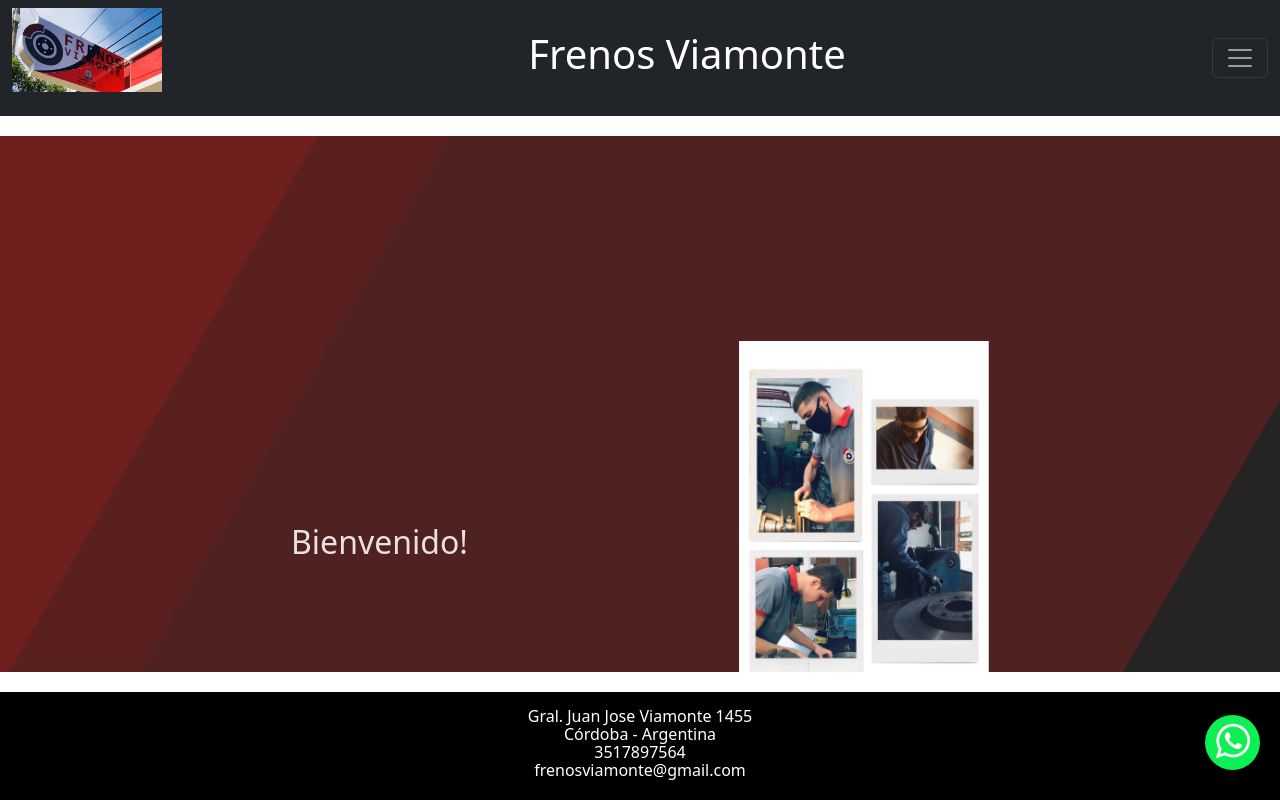
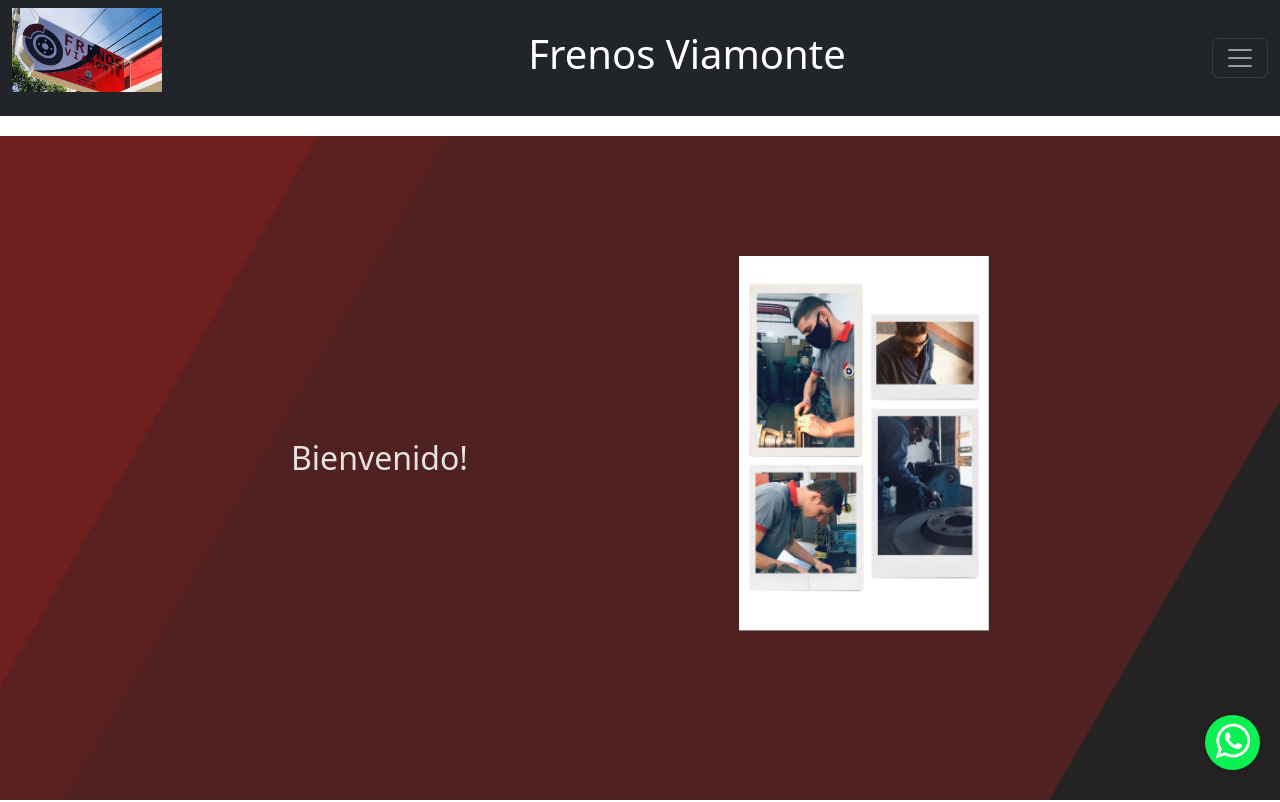
Before and after one commit to Daniela-Kreick/frenos-viamonte, a website: page index.html in a window 1280 px wide. Shown: the top 802 px of the page. Drawn offline with nearby package versions, Linux system fonts and the light colour scheme.

Commit message:
cambios index

```diff
--- a/index.html
+++ b/index.html
@@ -67,7 +67,7 @@
                 class="icon-whatsapp"></i></a>
     </main>
     <hr>
-    <footer class="footer__index footer-index2" id="footer-index">
+    <footer class="footer__index" id="footer-index">
         <p>Gral. Juan Jose Viamonte 1455 <br>
             Córdoba - Argentina <br>
             3517897564 <br>
--- a/scss/pages/_index.scss
+++ b/scss/pages/_index.scss
@@ -1,21 +1,20 @@
 
 
 .main__index {
+    width: 100%;
     display: flex;
     flex-direction: row;
     justify-content: space-evenly;
     align-items: center;
     padding: 20px;
-    font-size: 2rem;
+    margin-top: 100px;
+    margin-bottom: 400px;
     color: white;
-    height: 100vh;
 }
 
-.footer-index2 {
-    position: absolute;
-    bottom: 0;
-    width: 100%;
-}
+
+
+
 
 
 
```
Also changed, not shown: css/styles.css, 1 other file.
